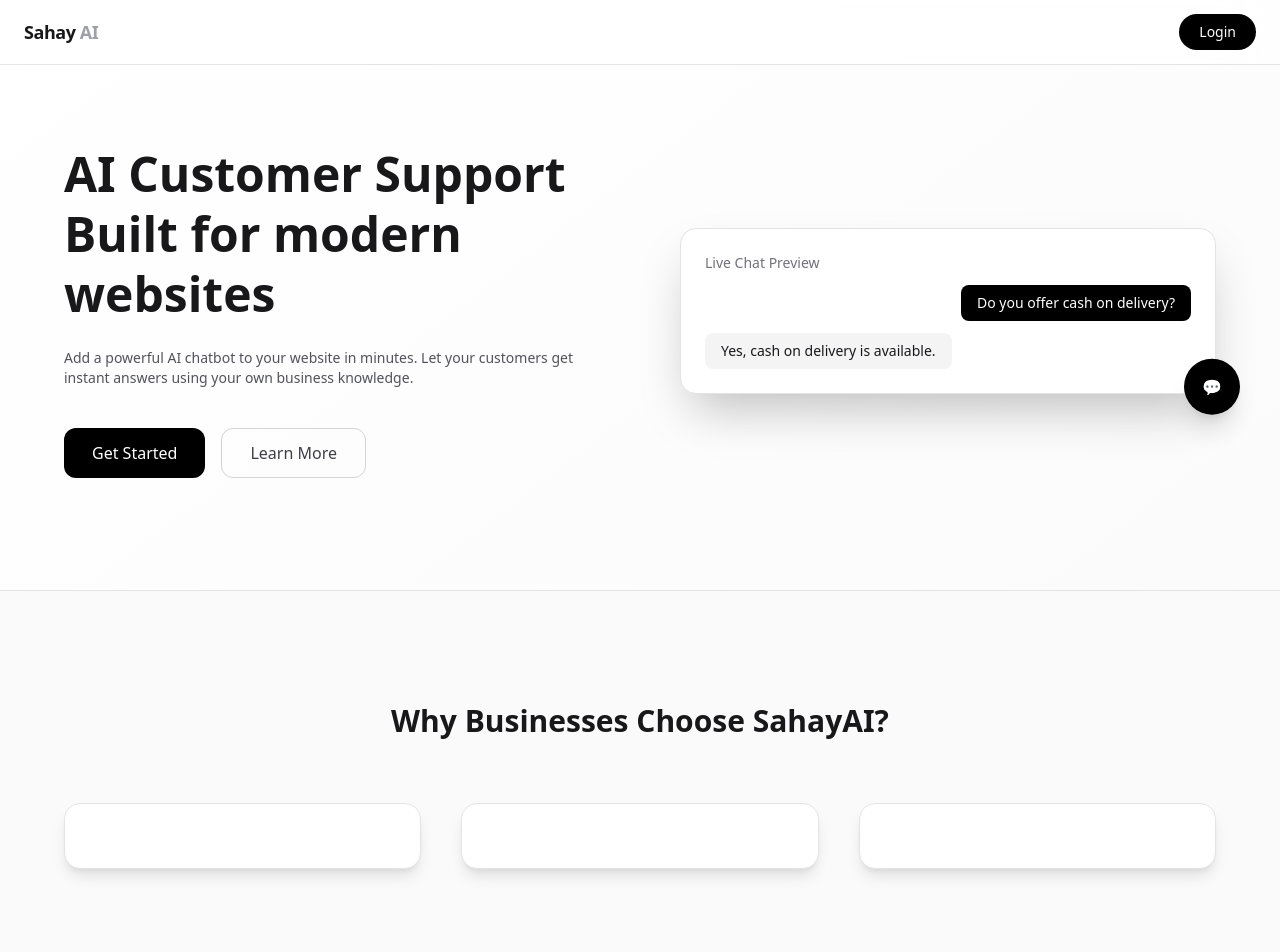
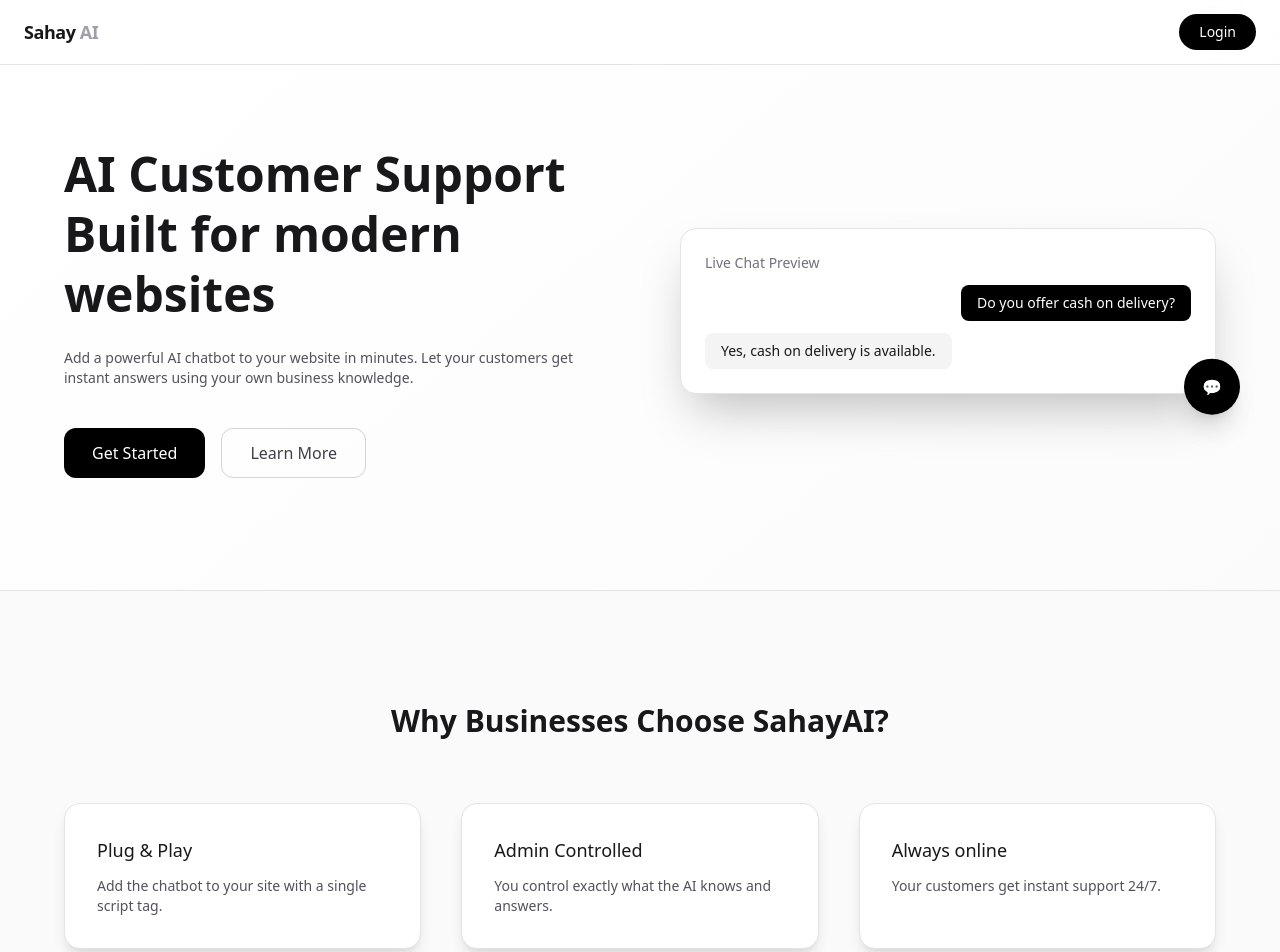
Before and after one commit to vishal290704/Sahay-AI, a Next.js app: page / in a window 1280 px wide. Shown: the top 952 px of the page. Built offline with nearby package versions, Linux system fonts and the light colour scheme; no server answers; what @scalekit-sdk/node would draw is missing.

Commit message:
Cards map and adding done

```diff
--- a/src/components/HomeClient.tsx
+++ b/src/components/HomeClient.tsx
@@ -181,9 +181,12 @@
                 initial={{ opacity: 0, y: 30 }}
                 whileInView={{ opacity: 1, y: 0 }}
                 transition={{ delay: index * 0.1 }}
-                viewport={{ once: true }}
+                viewport={{ once: false }}
                 className="bg-white rounded-2xl p-8 shadow-lg border border-zinc-200"
-              ></motion.div>
+              >
+                <h1 className="text-lg font-medium">{f.title}</h1>
+                <p className="mt-3 text-zinc-600 text-sm">{f.desc}</p>
+              </motion.div>
             ))}
           </div>
         </div>
```
